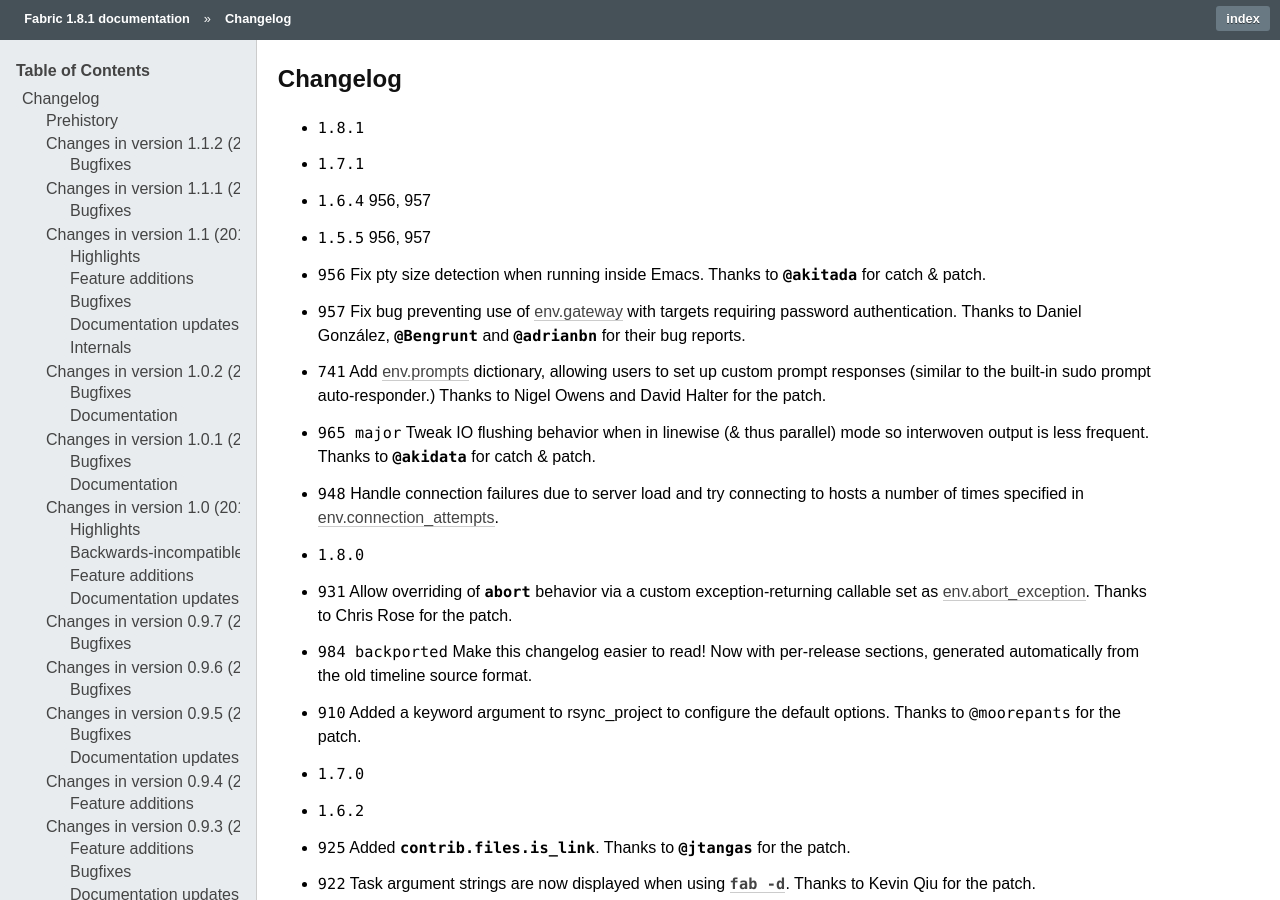
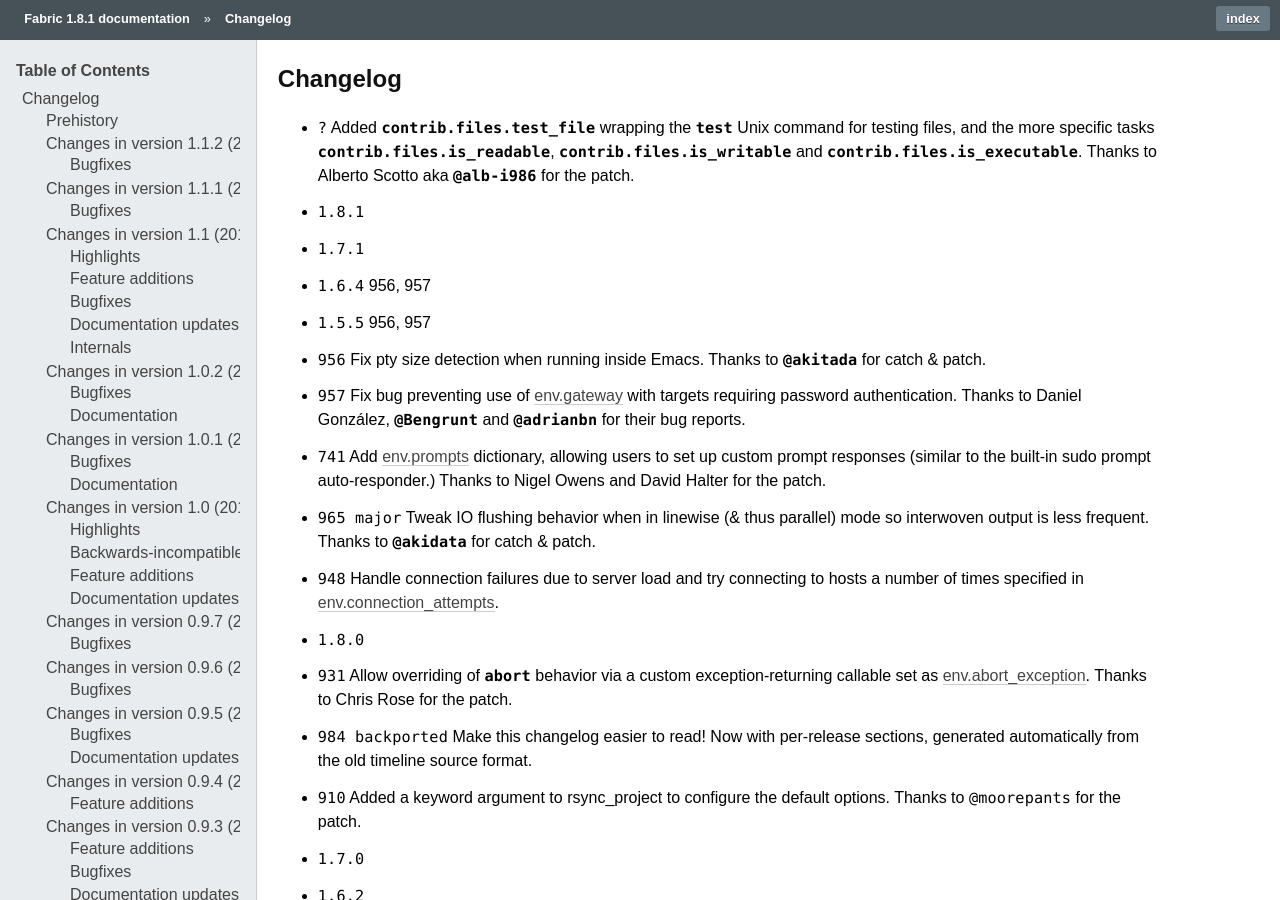
Before and after one commit to fabric/fabric, a Sphinx documentation site: the page built from docs/changelog.rst, in a window 1280 px wide and 900 px high. Built offline with Sphinx 7.4.7, drawn with Linux system fonts in a browser that asks for light colours; cross-references to code outside the pages are shown as plain code.

Commit message:
adding a new changelog entry describing this patch (draft)

```diff
--- a/docs/changelog.rst
+++ b/docs/changelog.rst
@@ -4,6 +4,11 @@
 Changelog
 =========
 
+* :feature:`?` Added `contrib.files.test_file <.test_file>` wrapping the `test`
+  Unix command for testing files, and the more specific tasks
+  `contrib.files.is_readable <.is_readable>`, `contrib.files.is_writable <.is_writable>`
+  and `contrib.files.is_executable <.is_executable>`.
+  Thanks to Alberto Scotto aka `@alb-i986` for the patch.
 * :release:`1.8.1 <2013-12-24>`
 * :release:`1.7.1 <2013-12-24>`
 * :release:`1.6.4 <2013-12-24>` 956, 957
```
